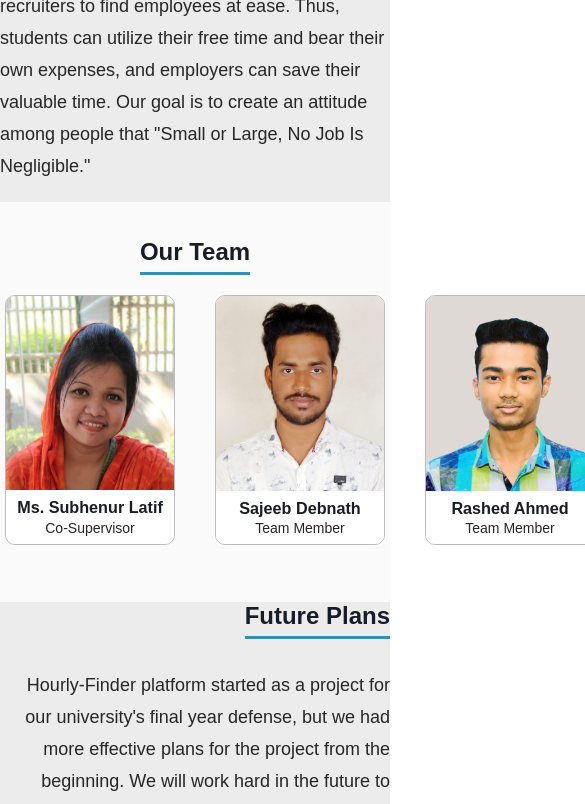
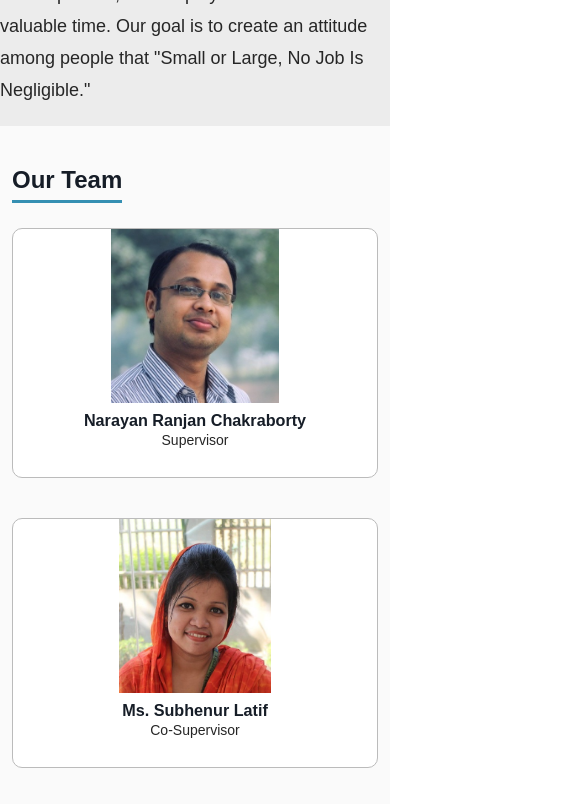
Before and after one commit to Rashed360/hourly-finder, a React (Create React App) app: page /about in a window 390 px wide. Shown: the part 1140-1944 px from the top of the page, 585 px wide, since content can reach past the window. Built offline with nearby package versions, Linux system fonts and the light colour scheme; no server answers.

Commit message:
write responsive code for All Job, Available Jobseeker, Blog, About, Contact Page

```diff
--- a/src/components/about/About.js
+++ b/src/components/about/About.js
@@ -1,85 +1,87 @@
-import MemberCard from './memberCard/MemberCard'
-import RoadmapCard from './roadmapCard/RoadmapCard'
-import StoryBg from '../../assets/svgs/story-bg.svg'
-import FutureBg from '../../assets/svgs/future-bg.svg'
-import StoryPlan from './storyPlan/StoryPlan'
+import FutureBg from "../../assets/svgs/future-bg.svg"
+import StoryBg from "../../assets/svgs/story-bg.svg"
+import MemberCard from "./memberCard/MemberCard"
+import RoadmapCard from "./roadmapCard/RoadmapCard"
+import StoryPlan from "./storyPlan/StoryPlan"
 
 const About = () => {
-	document.title = 'HourlyFinder | About'
+  document.title = "HourlyFinder | About"
 
   const teamMembersInfo = [
     {
       id: 1,
-			name: 'Narayan Ranjan Chakraborty',
-			designation: 'Supervisor',
-			image: '/images/aboutPage/team-3.jpg',
+      name: "Narayan Ranjan Chakraborty",
+      designation: "Supervisor",
+      image: "/images/aboutPage/team-3.jpg",
     },
     {
       id: 2,
-			name: 'Ms. Subhenur Latif',
-			designation: 'Co-Supervisor',
-			image: '/images/aboutPage/team-4.jpg',
+      name: "Ms. Subhenur Latif",
+      designation: "Co-Supervisor",
+      image: "/images/aboutPage/team-4.jpg",
     },
     {
       id: 3,
-			name: 'Sajeeb Debnath',
-			designation: 'Team Member',
-			image: '/images/aboutPage/team-1.jpg',
+      name: "Sajeeb Debnath",
+      designation: "Team Member",
+      image: "/images/aboutPage/team-1.jpg",
     },
     {
       id: 4,
-			name: 'Rashed Ahmed',
-			designation: 'Team Member',
-			image: '/images/aboutPage/team-2.jpg',
+      name: "Rashed Ahmed",
+      designation: "Team Member",
+      image: "/images/aboutPage/team-2.jpg",
     },
   ]
 
-	const teamMembers = teamMembersInfo.map(member => {
+  const teamMembers = teamMembersInfo.map((member) => {
     return (
-			<MemberCard key={member.id} name={member.name} designation={member.designation} image={member.image} />
+      <div className='col-lg-3 col-md-6 col-sm-6' key={member.id}>
+        <MemberCard name={member.name} designation={member.designation} image={member.image} />
+      </div>
     )
   })
 
   const roadmapInfo = [
     {
       id: 1,
-			month: 'Apr',
-			day: '20',
-			title: 'Initial Plans',
+      month: "Apr",
+      day: "20",
+      title: "Initial Plans",
     },
     {
       id: 2,
-			month: 'Jun',
-			day: '12',
-			title: 'UI/UX Design',
+      month: "Jun",
+      day: "12",
+      title: "UI/UX Design",
     },
     {
       id: 3,
-			month: 'Aug',
-			day: '23',
-			title: 'Front End',
+      month: "Aug",
+      day: "23",
+      title: "Front End",
     },
     {
       id: 4,
-			month: 'Oct',
-			day: '04',
-			title: 'Back End',
+      month: "Oct",
+      day: "04",
+      title: "Back End",
     },
   ]
 
-	const roadmap = roadmapInfo.map(info => {
+  const roadmap = roadmapInfo.map((info) => {
     return <RoadmapCard key={info.id} month={info.month} day={info.day} title={info.title} />
   })
 
   const stories_plan = {
     our_story: {
-			title: 'Our Story',
+      title: "Our Story",
       description:
         'The story behind making our platform is to help students find hourly-based jobs nearby and help recruiters to find employees at ease. Thus, students can utilize their free time and bear their own expenses, and employers can save their valuable time. Our goal is to create an attitude among people that "Small or Large, No Job Is Negligible."',
       img: StoryBg,
     },
     future_plan: {
-			title: 'Future Plans',
+      title: "Future Plans",
       description:
         "Hourly-Finder platform started as a project for our university's final year defense, but we had more effective plans for the project from the beginning. We will work hard in the future to deliver the platform to each and every person in our country so that they can get the most result from it.",
       img: FutureBg,
@@ -100,10 +102,22 @@ const About = () => {
 
       <StoryPlan story={stories_plan.our_story} order='' />
 
-			<div className='team-area center-flex'>
+      <div className='team-area'>
+        <div className='container'>
+          <div className='row'>
+            <div className='col-lg-8 col-md-12 offset-lg-2'>
               <div className='team-content'>
+                <div className='team-cards'>
+                  <div className='row'>
+                    <div className='col-lg-12'>
                       <h3 className='team-heading'>Our Team</h3>
-					<div className='team-cards'>{teamMembers}</div>
+                    </div>
+                  </div>
+                  <div className='row'>{teamMembers}</div>
+                </div>
+              </div>
+            </div>
+          </div>
         </div>
       </div>
 
--- a/src/components/allJobs/jobContent/AllJobContent.js
+++ b/src/components/allJobs/jobContent/AllJobContent.js
@@ -17,7 +17,7 @@ const AllJobContent = () => {
 
   const jobs = allJobsPagination?.results.map((job, index) => {
     return (
-      <div className='col-lg-4' key={index}>
+      <div className='col-lg-4 col-md-4 col-sm-6' key={index}>
         <JobBlock job={job} />
       </div>
     )
@@ -25,7 +25,7 @@ const AllJobContent = () => {
 
   const jobsSkeleton = [1, 2, 3, 4, 5, 6].map((index) => {
     return (
-      <div className='col-lg-4' key={index}>
+      <div className='col-lg-4 col-md-4 col-sm-6' key={index}>
         <JobBlockSkeleton />
       </div>
     )
--- a/src/components/allJobs/pagination/Pagination.js
+++ b/src/components/allJobs/pagination/Pagination.js
@@ -1,6 +1,6 @@
 import { FaArrowLeft, FaArrowRight } from "react-icons/fa"
 import { useDispatch, useSelector } from "react-redux"
-import { Link, useSearchParams } from "react-router-dom"
+import { useSearchParams } from "react-router-dom"
 import { jobAllPaginationNavigate } from "../../../redux/actionCreators/jobActionCreators"
 
 const Pagination = () => {
@@ -32,18 +32,6 @@ const Pagination = () => {
         Prev
       </a>
 
-      <Link to='' className='link'>
-        1
-      </Link>
-
-      <Link to='' className='link'>
-        2
-      </Link>
-
-      <Link to='' className='link'>
-        3
-      </Link>
-
       <a onClick={() => paginate(1)} className={next === null ? "page next disabled" : "page next"}>
         Next
         <FaArrowRight />
--- a/src/components/availableJobseeker/elements/AvailableSeekerContent.js
+++ b/src/components/availableJobseeker/elements/AvailableSeekerContent.js
@@ -5,7 +5,7 @@ import AvailableJobseekerCard from "./AvailableJobseekerCard"
 const AvailableSeekerContent = ({ seeker }) => {
   const avaialableSeekerSkeleton = [1, 2, 3, 4, 5, 6, 7, 8, 9].map((index) => {
     return (
-      <div className='col-lg-4' key={index}>
+      <div className='col-lg-4 col-md-6' key={index}>
         <AvailableSeekerSkeleton />
       </div>
     )
@@ -49,7 +49,7 @@ const AvailableSeekerContent = ({ seeker }) => {
           {seeker === undefined
             ? avaialableSeekerSkeleton
             : seeker.map((seeker_data, idx) => (
-                <div className='col-lg-4'>
+                <div className='col-lg-4 col-md-6'>
                   <AvailableJobseekerCard key={idx} seeker_data={seeker_data} />
                 </div>
               ))}
--- a/src/components/blogs/allBlogSection/AllBlog.js
+++ b/src/components/blogs/allBlogSection/AllBlog.js
@@ -17,7 +17,7 @@ const AllBlog = () => {
 
   const blogs = allPagniationBlog?.results.map((blog, index) => {
     return (
-      <div className='col-lg-4' key={index}>
+      <div className='col-xl-4 col-lg-6 col-md-6 col-sm-6' key={index}>
         <BlogBlock blog={blog} />
       </div>
     )
@@ -25,7 +25,7 @@ const AllBlog = () => {
 
   const blogSkletons = [1, 2, 3, 4, 5, 6].map((index) => {
     return (
-      <div className='col-lg-4' key={index}>
+      <div className='col-xl-4 col-lg-6 col-md-6 col-sm-6' key={index}>
         <BlogBlockSkeleton />
       </div>
     )
--- a/src/style/index.css
+++ b/src/style/index.css
@@ -721,7 +721,6 @@ a.btn.join-us {
 .intro-text p {
   font-family: sans-serif;
   font-size: 25px;
-  width: 400px;
   margin-bottom: 30px;
   margin-top: 20px;
 }
@@ -770,13 +769,10 @@ a.btn.join-us {
 
 /* -------------------------Team Section CSS End --------------------- */
 .team-area {
-  height: 400px;
+  height: auto;
   background-color: #fafafa;
-}
-.team-content {
-  display: flex;
-  flex-direction: column;
-  align-items: center;
+  padding-top: 40px;
+  padding-bottom: 20px;
 }
 .team-heading::after {
   content: "";
@@ -790,6 +786,10 @@ a.btn.join-us {
   font-size: var(--mediumFont);
   font-weight: 600;
   color: var(--textColor);
+  text-align: center;
+  display: inline-block;
+  margin: 0 auto;
+  margin-bottom: 25px;
 }
 .team-content p {
   width: 400px;
@@ -797,21 +797,20 @@ a.btn.join-us {
   margin-bottom: 20px;
   margin-top: 30px;
 }
-.team-cards {
-  display: flex;
-  justify-content: space-around;
-}
+
 .team-card {
   background-color: #ffffff;
   border: 1px solid #bbbbbb;
-  width: 170px;
   height: 250px;
-  margin: 20px;
   border-radius: 10px;
   overflow: hidden;
+  width: 100%;
+  margin-bottom: 40px;
 }
 .team-card img {
   width: 100%;
+  max-height: 190px;
+  object-fit: cover;
 }
 .team-card-title {
   display: flex;
@@ -1023,19 +1022,21 @@ h2.contact-title,
 .form-field .is-invalid {
   border-color: #dc354550;
 }
-
+.faq-area {
+  overflow: hidden;
+}
 .faq-title {
   position: relative;
-  display: block;
+  display: inline-block;
   margin-bottom: 25px;
 }
 
 .faq-title::after {
   position: absolute;
   content: "";
-  width: 90%;
+  width: 1000%;
   height: 2px;
-  right: 0;
+  left: 120%;
   top: 50%;
   background: #737171;
 }
@@ -1838,6 +1839,7 @@ h2.contact-title,
 .small-job-title h3 {
   font-size: 16px;
   font-weight: 400;
+  word-break: break-all;
 }
 
 .small-job-bottom {
@@ -2042,8 +2044,9 @@ h2.contact-title,
   padding: 30px 0;
 }
 .filter-header-area {
-  width: 1348px;
-  display: flex;
+  width: 100%;
+  display: flex;
+  overflow: hidden;
 }
 .search-bar-all {
   background: white;
--- a/src/style/responsive.css
+++ b/src/style/responsive.css
@@ -101,13 +101,25 @@
   .how-works-content {
     margin-bottom: 25px;
   }
+  .story-content.order-first {
+    padding-top: 40px;
+    text-align: left;
+  }
   .footer-menu-wrapper {
     margin-bottom: 50px;
+  }
+  .filter-area {
+    display: none;
+  }
+  .search-by input {
+    border: none;
+    border-bottom: 1px solid #dadada;
   }
 }
 
 /* small mobile :320px. */
 @media (max-width: 767px) {
+  /* Home Page */
   .header-top-area .logo object {
     height: 25px;
   }
@@ -135,6 +147,57 @@
     margin-bottom: 50px;
     text-align: center;
   }
+
+  /* All Job Page */
+  .filter-area {
+    display: none;
+  }
+  .grid-header {
+    display: block !important;
+  }
+  .filter-header.right span:nth-child(1) {
+    padding: 0;
+  }
+
+  /* Jobseeker Page */
+  .search-by input {
+    border: none;
+    border-bottom: 1px solid #dadada;
+  }
+  .avaiable-jobseeker-filter,
+  .show-all-applicant {
+    display: block;
+  }
+  .display-page {
+    margin: 15px 0;
+  }
+
+  /* About Page */
+  .story-content.order-first {
+    padding-top: 40px;
+    text-align: left;
+  }
+  .intro-text p {
+    font-size: 16px;
+    word-break: break-word;
+  }
+  .roadmap-cards {
+    width: auto;
+  }
+  .story-image img {
+    width: 100%;
+  }
+  .team-card img {
+    object-fit: contain;
+  }
+
+  /* Contact Page */
+  .form-field .first-name,
+  .form-field .last-name,
+  .form-field .contact-phone,
+  .form-field .profile {
+    width: 100%;
+  }
 }
 
 /* Large Mobile :480px. */
```
Lines whose indentation alone changed are shown as unchanged.
